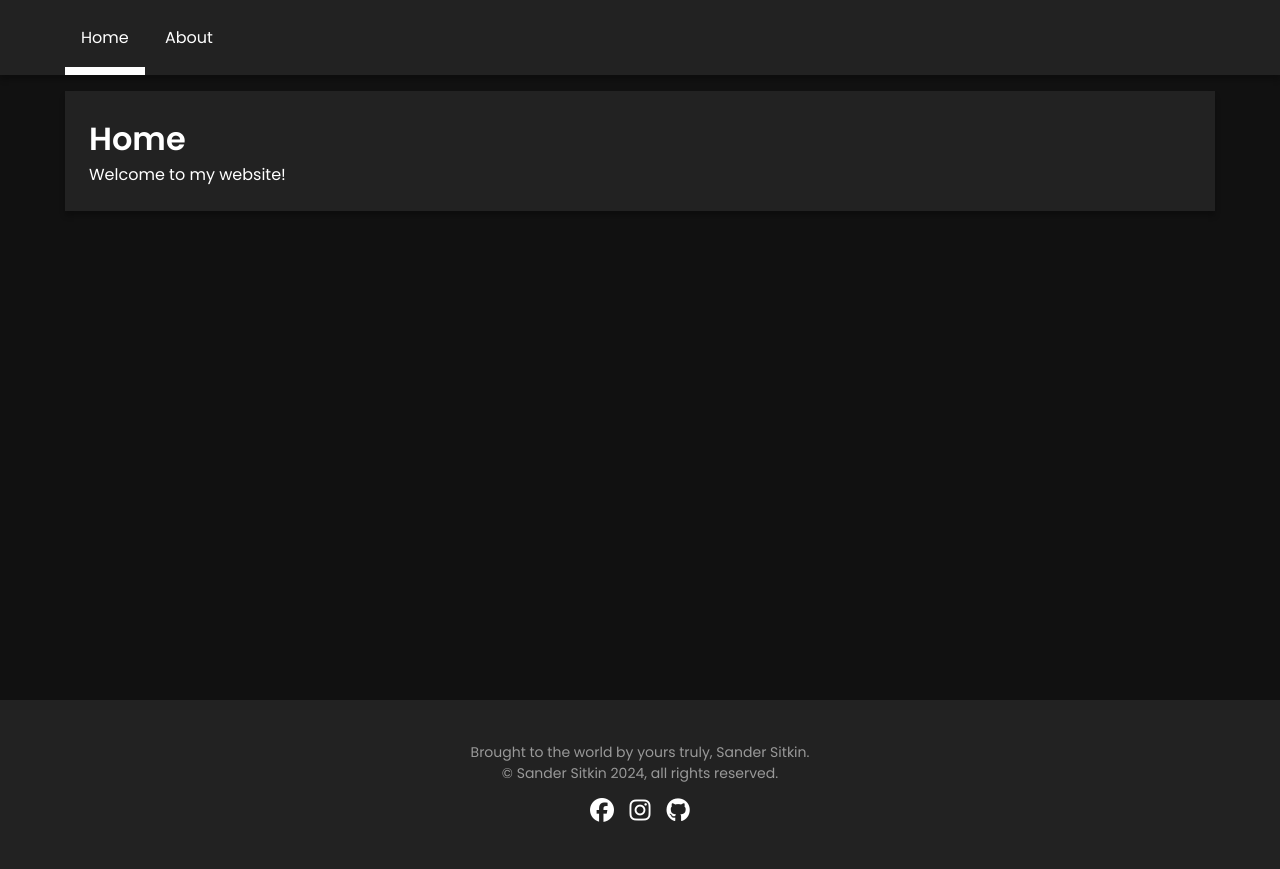
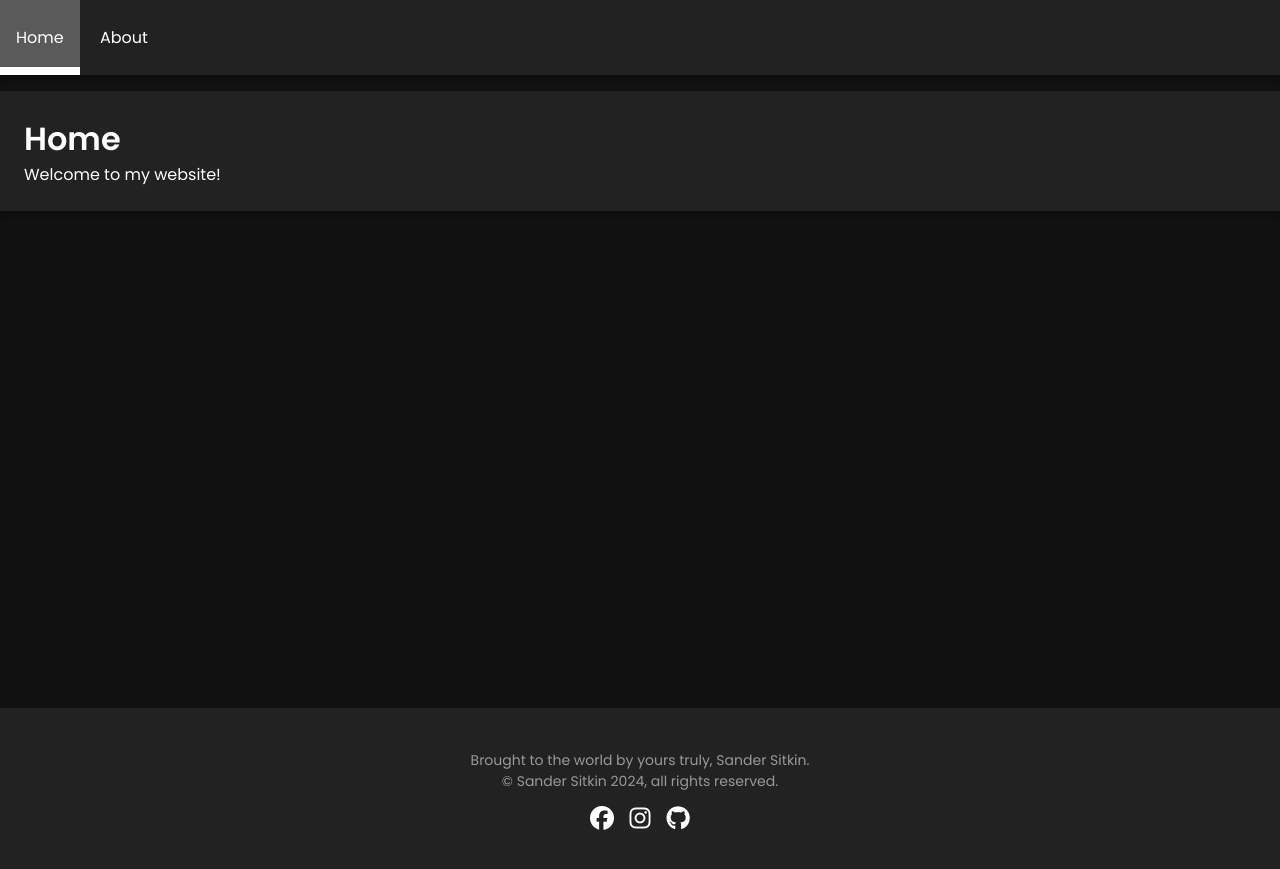
Before and after one commit to sandersitkin/sandersitkin.github.io, a Jekyll site: the page built from index.html, in a window 1280 px wide. Shown: the top 869 px of the page. Built offline with Jekyll 4.4.1, drawn with Linux system fonts in a browser that asks for light colours.

Commit message:
Change content max width

```diff
--- a/assets/css/styles.css
+++ b/assets/css/styles.css
@@ -1,3 +1,7 @@
+:root {
+	--content-max-width: 1280px;
+}
+
 *,
 *:before,
 *:after {
@@ -12,7 +16,7 @@
 	letter-spacing: 0;
 	min-width: 320px;
 	min-height: 100vh;
-	padding-bottom: 200px;
+	padding-bottom: 192px;
 	margin: 0;
 	font-size: 16px;
 	position: relative;
@@ -47,22 +51,21 @@
 }
 
 .header-container {
+	max-width: var(--content-max-width);
+	height: 100%;
 	margin: auto;
-	max-width: 1150px;
-	height: 100%;
 }
 
 
 /* Navigation */
 .nav-container {
+	float: left;
 	margin: 0;
-	float: left;
 	padding: 0;
-	list-style-type: none;
+	list-style: none;
 }
 
 .nav-container li {
-	position: relative;
 	display: inline-block;
 }
 
@@ -83,21 +86,20 @@
 
 .nav-container li a:hover {
 	background-color: rgba(255, 255, 255, 0.25);
-	transition: 0.1s;
+	transition: background-color 0.1s;
 }
 
 .nav-container li a:active {
 	background-color: rgba(0, 0, 0, 0.25);
-	transition: 0.1s;
+	transition: background-color 0.1s;
 }
 
 
 /* Main */
 main {
-	max-width: 1150px;
+	max-width: var(--content-max-width);
 	margin: auto;
 	margin-bottom: 100px;
-	display: flex;
 }
 
 main article {
@@ -131,9 +133,11 @@
 }
 
 .footer-container {
+	max-width: var(--content-max-width);
+	margin: auto;
 	text-align: center;
 	padding: 2em;
-	height: 200px;
+	height: 192px;
 	font-size: 14px;
 	color: #999;
 }
@@ -191,9 +195,9 @@
 	}
 
 	.nav-container {
+		background-color: #111;
 		margin: 0;
 		padding: 25px;
-		background-color: #111;
 		position: absolute;
 		top: 75px;
 		left: 0;
@@ -217,8 +221,7 @@
 	}
 
 	.nav-container li a[aria-current="page"] {
-		border: unset;
-		padding-block-start: unset;
+		border: 0;
 	}
 
 	.menu-button {
@@ -228,11 +231,11 @@
 		left: 25px;
 		top: 25px;
 		z-index: 1;
-		-webkit-user-select: none;
-		user-select: none;
 		width: 35px;
 		height: 25px;
 		cursor: pointer;
+		-webkit-user-select: none;
+		user-select: none;
 	}
 
 	.menu-button span {
```
